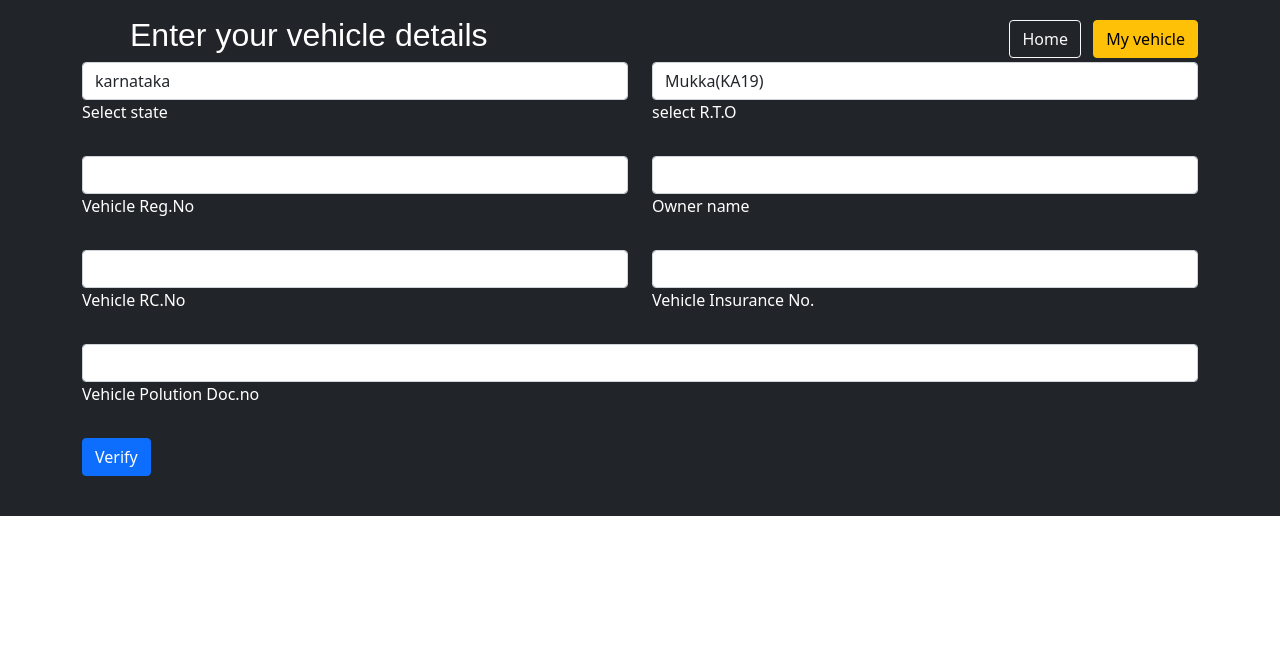
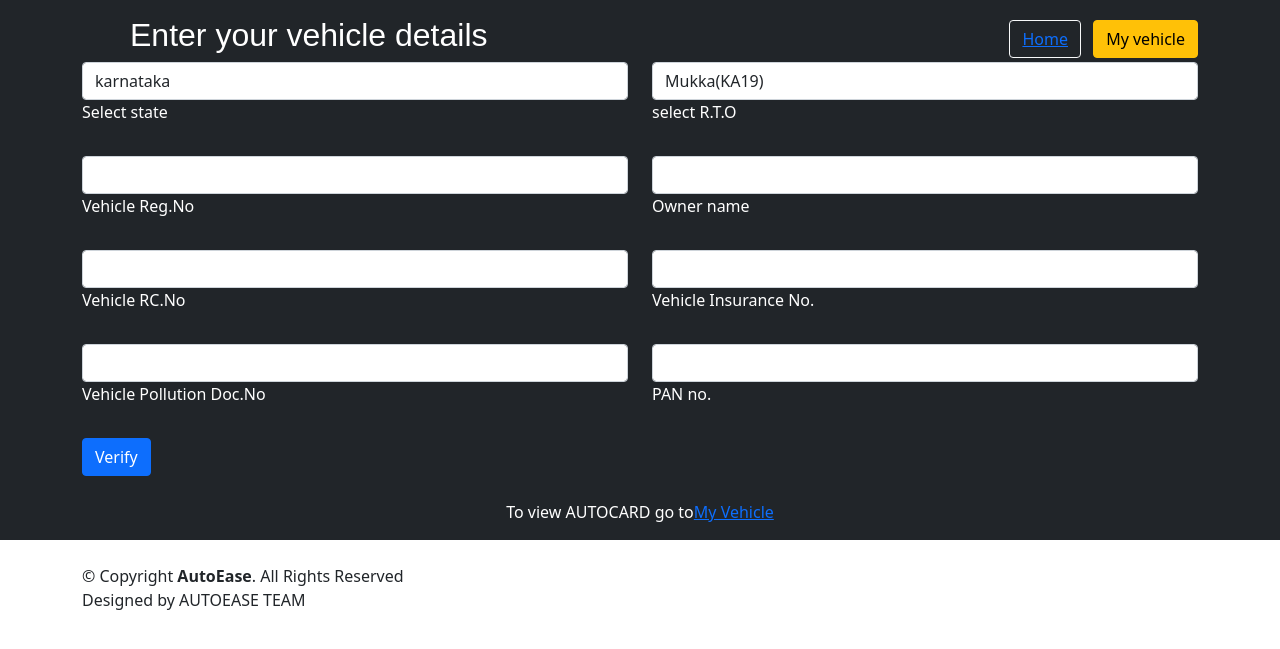
Before and after one commit to Junaid8239/AUTOEASE, a Flask app: page /addvehicle in a window 1280 px wide. Shown: the top 649 px of the page. Run offline with Flask 2, Linux system fonts and the light colour scheme.

Commit message:
add final

```diff
--- a/backend/templates/addvehicle.html
+++ b/backend/templates/addvehicle.html
@@ -35,8 +35,8 @@
         </form> -->
 
         <div class="text-end">
-          <button type="button" class="btn btn-outline-light me-2"><a href="#"></a> Home</button>
-          <button type="button" class="btn btn-warning">My vehicle</button>
+          <button type="button" class="btn btn-outline-light me-2"><a href="/"> Home</a></button>
+          <button type="button" class="btn btn-warning"><a"href=""> My vehicle</a></button>
         </div>
       </div>
       <form>
@@ -97,31 +97,44 @@
             </div>
           </div>
         </div>
-
-        <!-- Text input -->
-        <!-- <div class="form-outline mb-4">
-          <input type="text" id="form6Example3" class="form-control" />
-          <label class="form-label" for="form6Example3">Vehicle Reg.No</label>
+        <div class="row mb-4">
+          <div class="col">
+            <div class="form-outline">
+              <input type="text" id="form6Example1" class="form-control" />
+              <label class="form-label" for="form6Example1">Vehicle Pollution Doc.No</Reg></label>
+            </div>
+          </div>
+          <div class="col">
+            <div class="form-outline">
+              <input type="text" id="form6Example1" class="form-control" />
+              <label class="form-label" for="form6Example2">PAN no.</label>
+            </div>
+          </div>
         </div>
-
-        -- Text input -->
-
-
-        <!-- Email input -->
-        <div class="form-outline mb-4">
-          <input type="email" id="form6Example5" class="form-control" />
-          <label class="form-label" for="form6Example5">Vehicle Polution Doc.no</label>
-        </div>
-
-
-
-
-
-
-        <!-- Submit button -->
         <button type="submit" class="btn btn-primary btn-block mb-4">Verify</button>
+        <p class="nav col-12 col-lg-auto me-lg-auto mb-2 justify-content-center mb-md-0">To view AUTOCARD go to<a href="My Vehicles"color: #393f81;> My Vehicle</a></p>
       </form
     </div>
   </header>
+  <footer>
+    <div class="container d-md-flex py-4">
+
+      <div class="me-md-auto text-center text-md-start">
+        <div class="copyright">
+          &copy; Copyright <strong><span>AutoEase</span></strong>. All Rights Reserved
+        </div>
+        <div class="credits">
+          Designed by AUTOEASE TEAM
+        </div>
+      </div>
+      <div class="social-links text-center text-md-right pt-3 pt-md-0">
+        <a href="#" class="twitter"><i class="bx bxl-twitter"></i></a>
+        <a href="#" class="facebook"><i class="bx bxl-facebook"></i></a>
+        <a href="#" class="instagram"><i class="bx bxl-instagram"></i></a>
+        <a href="#" class="google-plus"><i class="bx bxl-skype"></i></a>
+        <a href="#" class="linkedin"><i class="bx bxl-linkedin"></i></a>
+      </div>
+    </div>
+  </footer>
 </body>
 </html>
```
